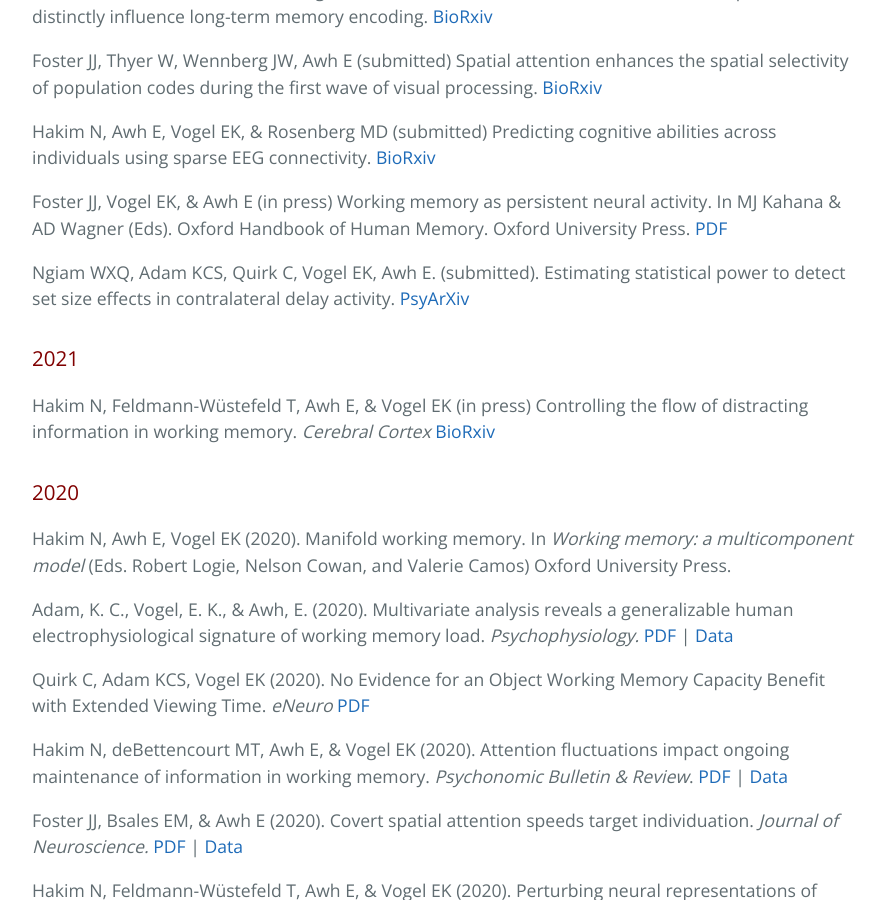
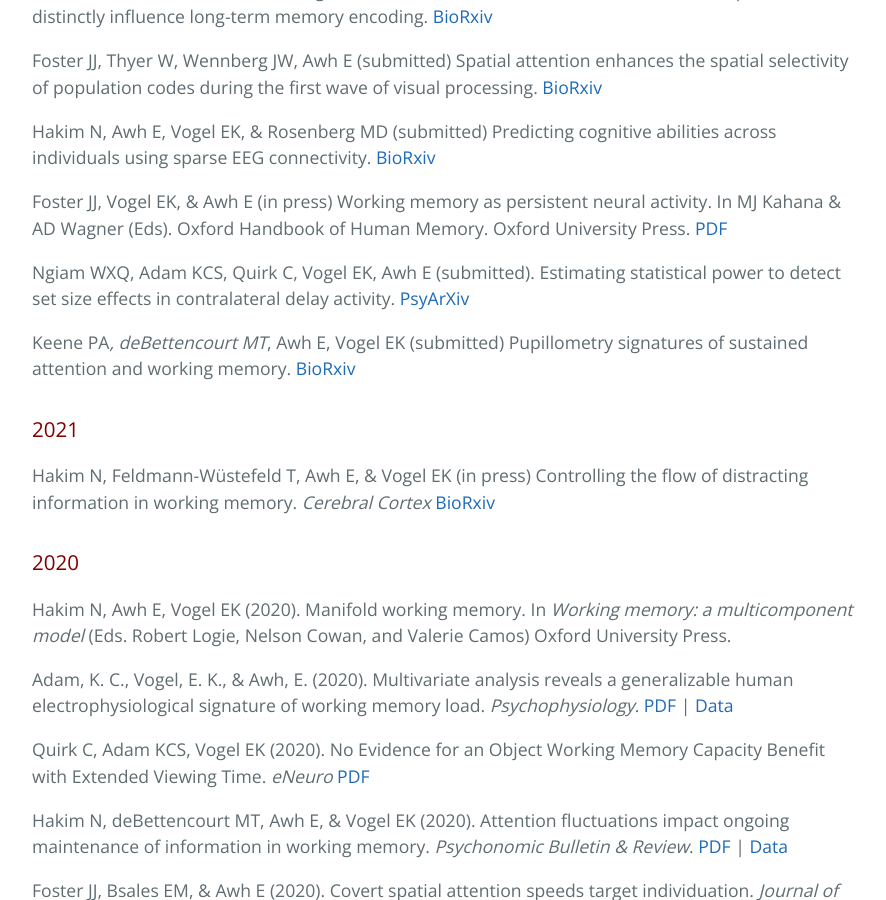
Before and after one commit to AwhVogelLab/awhvogellab.github.io, a Jekyll site: the page built from publications.md, in a window 1280 px wide and 900 px high, scrolled down 812 px. Shown: the whole window, without its empty margins (192-1078 px from the left). Built offline with Jekyll 4.4.1, drawn with Linux system fonts in a browser that asks for light colours; our own code applies the rules of GitHub Pages for plain Markdown files.

Commit message:
Update publications.md

```diff
--- a/publications.md
+++ b/publications.md
@@ -20,7 +20,9 @@ Hakim N, Awh E, Vogel EK, & Rosenberg MD (submitted) Predicting cognitive abilit
 
 Foster JJ, Vogel EK, & Awh E (in press) Working memory as persistent neural activity. In MJ Kahana & AD Wagner (Eds). Oxford Handbook of Human Memory. Oxford University Press. [PDF](https://psyarxiv.com/jh6e3)
 
-Ngiam WXQ, Adam KCS, Quirk C, Vogel EK, Awh E. (submitted). Estimating statistical power to detect set size effects in contralateral delay activity. [PsyArXiv](https://psyarxiv.com/nbvkc)
+Ngiam WXQ, Adam KCS, Quirk C, Vogel EK, Awh E (submitted). Estimating statistical power to detect set size effects in contralateral delay activity. [PsyArXiv](https://psyarxiv.com/nbvkc)
+
+Keene PA*, deBettencourt MT*, Awh E, Vogel EK (submitted) Pupillometry signatures of sustained attention and working memory. [BioRxiv](https://www.biorxiv.org/content/10.1101/2021.01.18.426969v1)
 
 
 ### 2021
```
